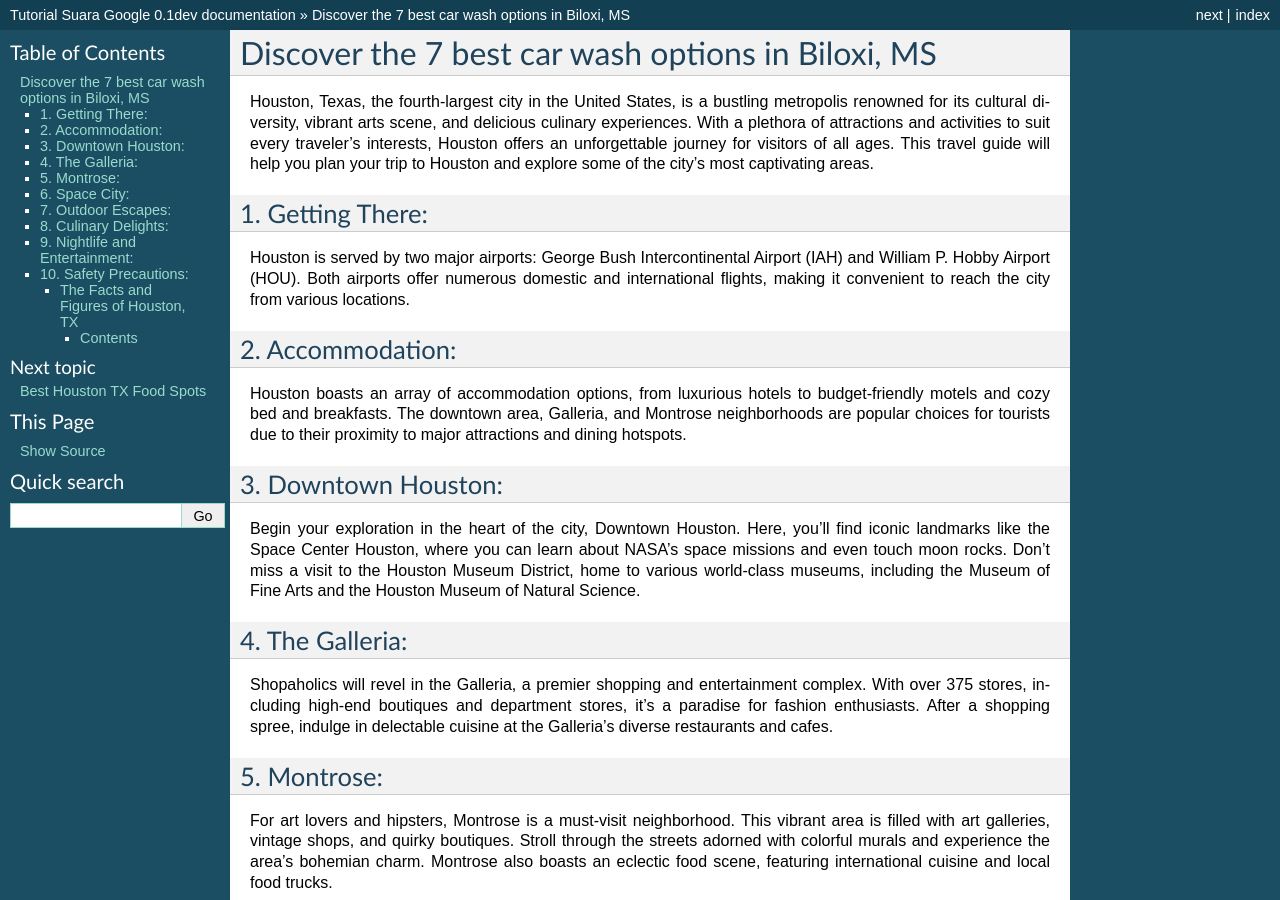
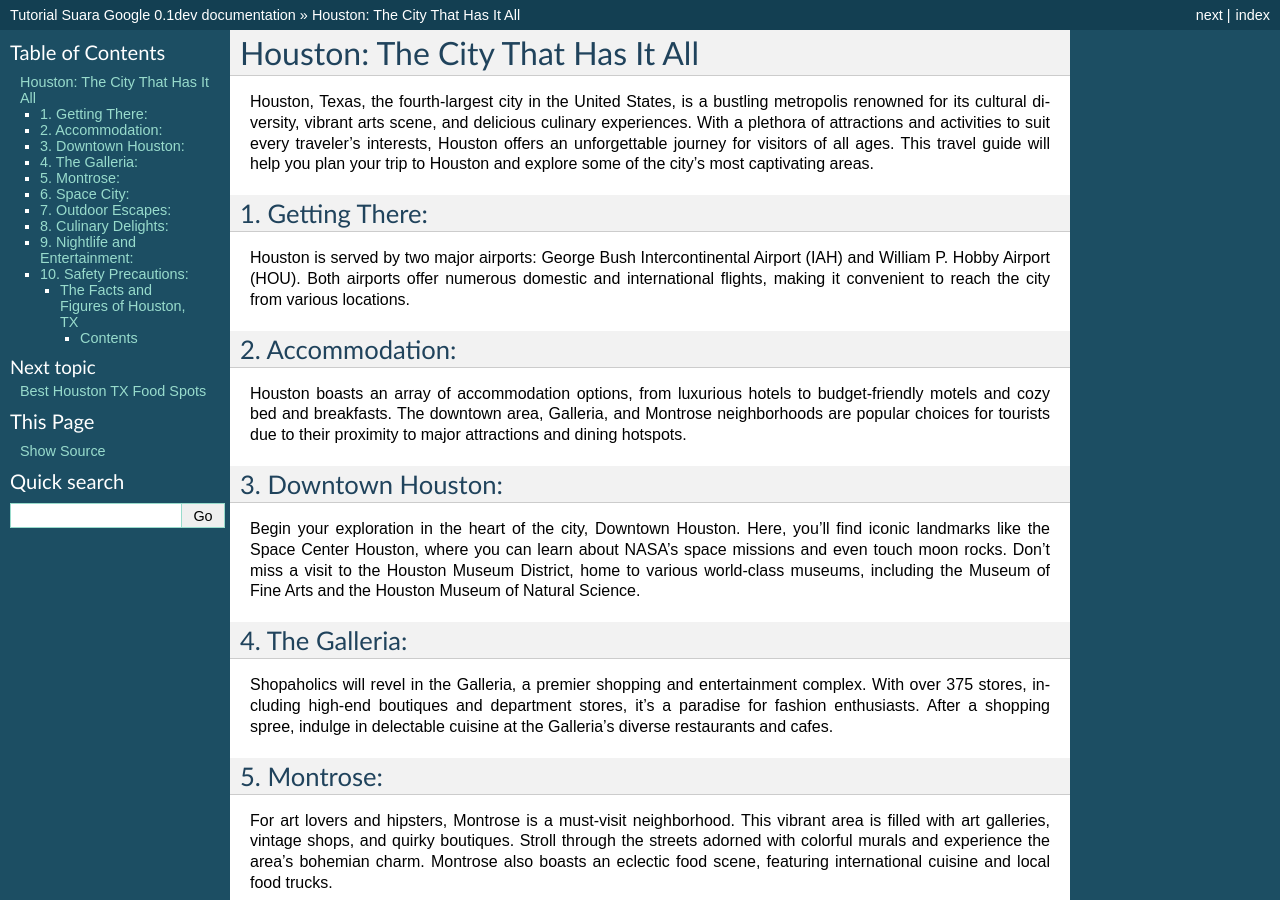
Before and after one commit to psmithr/hostontx, a Sphinx documentation site: the page built from docs/index.rst, in a window 1280 px wide and 900 px high. Built offline with Sphinx 7.4.7, drawn with Linux system fonts in a browser that asks for light colours; some of the changed text lies outside the part shown.

Commit message:
Update index.rst

```diff
--- a/docs/index.rst
+++ b/docs/index.rst
@@ -1,5 +1,5 @@
 ###########################################
-Discover the 7 best car wash options in Biloxi, MS
+Houston: The City That Has It All
 ###########################################
 
 Houston, Texas, the fourth-largest city in the United States, is a bustling metropolis renowned for its cultural diversity, vibrant arts scene, and delicious culinary experiences. With a plethora of attractions and activities to suit every traveler's interests, Houston offers an unforgettable journey for visitors of all ages. This travel guide will help you plan your trip to Houston and explore some of the city's most captivating areas.
```
